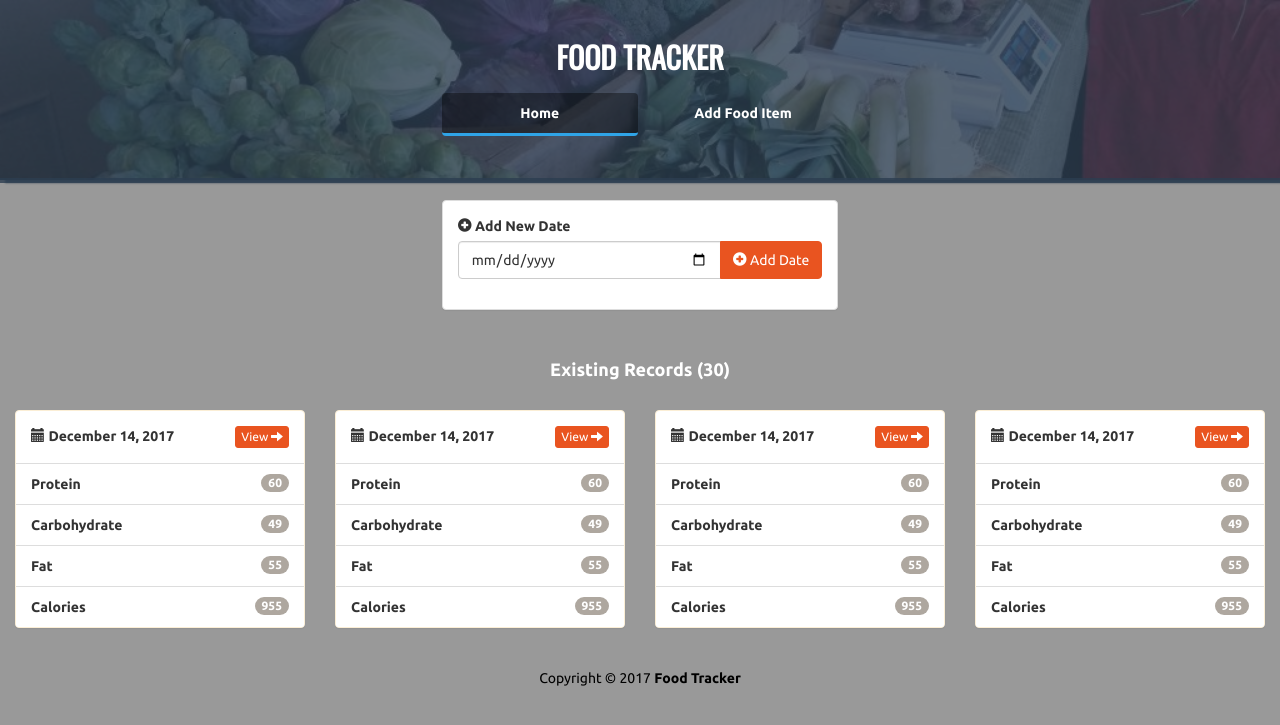
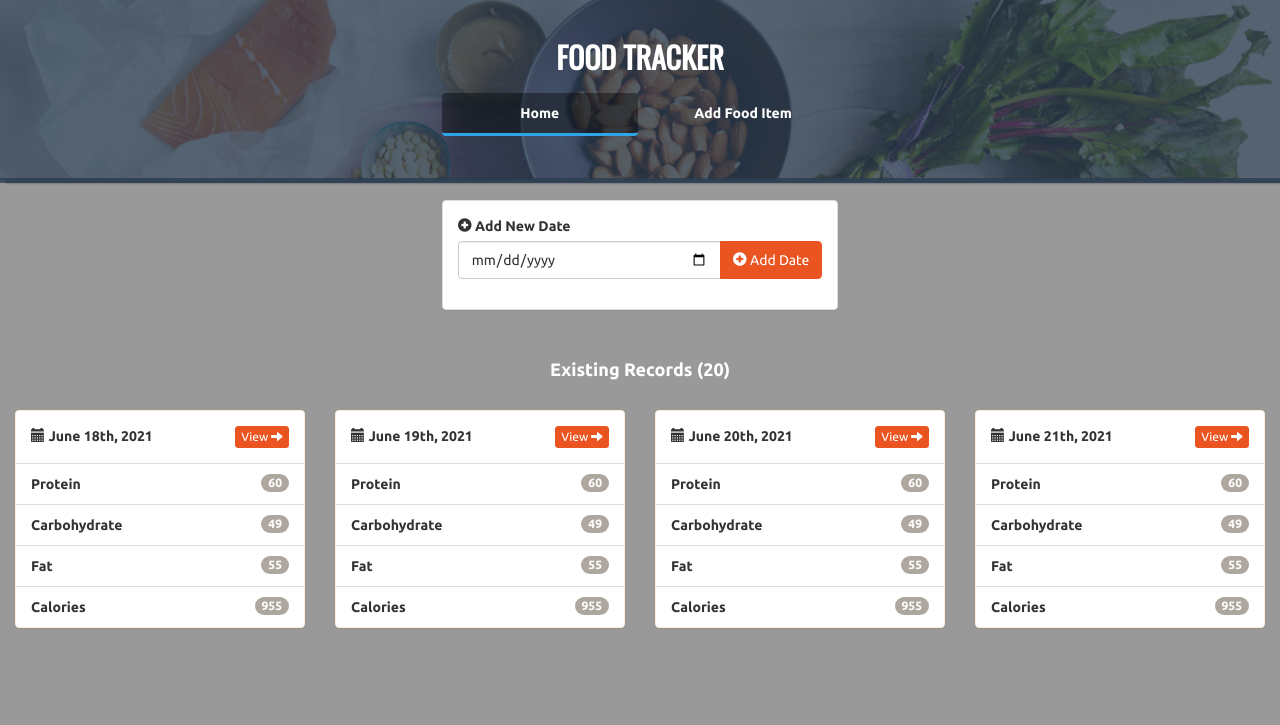
Before and after one commit to jasonyang295/FitnessApp, a Flask app: page / in a window 1280 px wide. Shown: the top 725 px of the page. Run offline with Flask 2, Linux system fonts and the light colour scheme; some libraries are stand-ins or nearby versions.

Commit message:
giant commit

```diff
--- a/foodtracker/__init__.py
+++ b/foodtracker/__init__.py
@@ -2,8 +2,14 @@ from flask import Flask
 
 from .main.routes import main
 
+from .extensions import db
+
 def create_app():
     app = Flask(__name__)
+
+    app.config['SQLALCHEMY_DATABASE_URI'] = 'sqlite:///db.sqlite3'
+    app.config['SQLALCHEMY_TRACK_MODIFICATIONS'] = False
+    db.init_app(app)
 
     app.register_blueprint(main)
 
--- /dev/null
+++ b/foodtracker/extensions.py
@@ -0,0 +1,3 @@
+from flask_sqlalchemy import SQLAlchemy
+
+db = SQLAlchemy()
--- a/foodtracker/main/routes.py
+++ b/foodtracker/main/routes.py
@@ -1,4 +1,7 @@
-from flask import Blueprint, render_template
+from flask import Blueprint, render_template, request
+from foodtracker.models import Food
+from foodtracker.extensions import db
+
 
 main = Blueprint('main', __name__)
 
@@ -10,6 +13,28 @@ def index():
 def add():
     return render_template('add.html')
 
+@main.route('/add', methods=['POST'])
+def add_post():
+    food_name = request.form.get('food-name')
+    proteins = request.form.get('protein')
+    fats = request.form.get('fat')
+    carbs = request.form.get('carbohydrates')
+
+    #code here basically contols all the functionality of the add feature
+
+    new_food = Food(name = food_name,
+        proteins = proteins,
+        carbs =carbs,
+        fats=fats)
+
+    # db.session.add(new_food)
+    # db.session.commit()
+
+    return f'<h1>{ food_name } - { proteins} - { carbs } - { fats }<h1/>'
+
+
+
+
 @main.route('/view')
 def view():
     return render_template('view.html')
--- a/foodtracker/templates/index.html
+++ b/foodtracker/templates/index.html
@@ -27,17 +27,17 @@
 				<div class="overlay"></div>
 				<div class="col-lg-12">
 					<h1>
-						<a href="./">FOOD TRACKER</a>
+						<a href="{{ url_for('main.index')}}">FOOD TRACKER</a>
 					</h1>
 
 					<div class="row t20">
 						<div class="col-lg-4 col-lg-offset-4">
 							<ul class="nav nav-pills nav-justified">
 							  <li role="presentation" class="active">
-							  	<a href="./" title="Home">Home</a>
+							  	<a href="{{ url_for('main.index')}}" title="Home">Home</a>
 							  </li>
 							  <li role="presentation">
-							  	<a href="./add.html" title="Add Food Item">Add Food Item</a>
+							  	<a href="{{ url_for('main.add')}}" title="Add Food Item">Add Food Item</a>
 							  </li>
 							</ul>
 						</div>
@@ -71,7 +71,7 @@
 
 			<div class="row t20">
 				<div class="col-lg-12">
-					<h4 class="text-center text-white"><strong>Existing Records (30)</strong></h4>
+					<h4 class="text-center text-white"><strong>Existing Records (20)</strong></h4>
 				</div>
 			</div>
 
@@ -79,9 +79,9 @@
 				<div class="col-lg-3">
 					<div class="panel panel-warning">
 						<div class="panel-body text-bold">
-							<i class="glyphicon glyphicon-calendar"></i> December 14, 2017
+							<i class="glyphicon glyphicon-calendar"></i> June 18th, 2021
 
-							<a class="btn btn-primary btn-xs pull-right" href="./view.html">
+							<a class="btn btn-primary btn-xs pull-right" href="{{ url_for('main.view')}}">
 								View <i class="glyphicon glyphicon-arrow-right"></i>
 							</a>
 						</div>
@@ -96,9 +96,9 @@
 				<div class="col-lg-3">
 					<div class="panel panel-warning">
 						<div class="panel-body text-bold">
-							<i class="glyphicon glyphicon-calendar"></i> December 14, 2017
+							<i class="glyphicon glyphicon-calendar"></i> June 19th, 2021
 
-							<a class="btn btn-primary btn-xs pull-right" href="./view.html">
+							<a class="btn btn-primary btn-xs pull-right" href="{{ url_for('main.view')}}">
 								View <i class="glyphicon glyphicon-arrow-right"></i>
 							</a>
 						</div>
@@ -113,9 +113,9 @@
 				<div class="col-lg-3">
 					<div class="panel panel-warning">
 						<div class="panel-body text-bold">
-							<i class="glyphicon glyphicon-calendar"></i> December 14, 2017
+							<i class="glyphicon glyphicon-calendar"></i> June 20th, 2021
 
-							<a class="btn btn-primary btn-xs pull-right" href="./view.html">
+							<a class="btn btn-primary btn-xs pull-right" href="{{ url_for('main.view')}}">
 								View <i class="glyphicon glyphicon-arrow-right"></i>
 							</a>
 						</div>
@@ -130,9 +130,9 @@
 				<div class="col-lg-3">
 					<div class="panel panel-warning">
 						<div class="panel-body text-bold">
-							<i class="glyphicon glyphicon-calendar"></i> December 14, 2017
+							<i class="glyphicon glyphicon-calendar"></i> June 21th, 2021
 
-							<a class="btn btn-primary btn-xs pull-right" href="./view.html">
+							<a class="btn btn-primary btn-xs pull-right" href="{{ url_for('main.view')}}">
 								View <i class="glyphicon glyphicon-arrow-right"></i>
 							</a>
 						</div>
@@ -145,15 +145,6 @@
 					</div>
 				</div>
 			</div>
-
-			<footer>
-				<div class="row pad">
-					<div class="col-lg-12 text-center">
-						Copyright &copy; 2017 <strong>Food Tracker</strong>
-					</div>
-				</div>
-			</footer>
-
 		</div>
 
 		<!-- jQuery -->
```
Also changed, not shown: foodtracker/models.py (added, +18 -0 lines), foodtracker/templates/add.html (+4 -13 lines), foodtracker/templates/view.html (+3 -12 lines), foodtracker/db.sqlite3 (added), foodtracker/static/img/bg.jpg.
